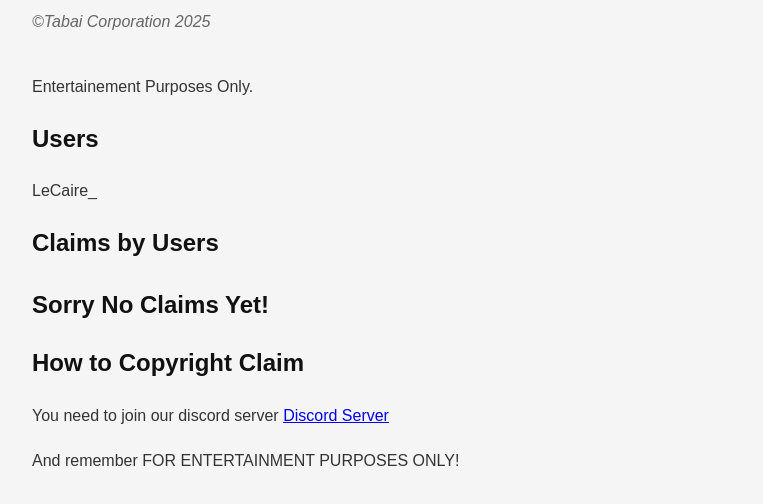
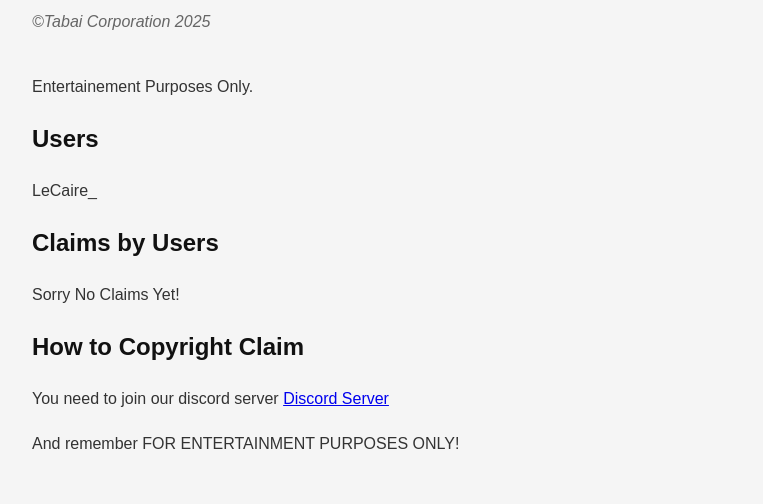
Before and after one commit to LeCaire1/tco, a plain HTML site: page index.html in a window 1280 px wide. Shown: the part 116-620 px from the top of the page, without its empty margins (258-1021 px from the left). Drawn offline with Linux system fonts and the light colour scheme.

Commit message:
ok novou kod

```diff
--- a/index.html
+++ b/index.html
@@ -30,6 +30,10 @@
       margin-top: -10px;
       margin-bottom: 40px;
     }
+    /* Ajout de cette règle pour s'assurer que le texte ne soit pas en gras */
+    .no-bold {
+      font-weight: normal;
+    }
   </style>
 </head>
 <body>
@@ -38,11 +42,11 @@
 
   <p>Entertainement Purposes Only.</p>
 
- <h2>Users</h2>
+  <h2>Users</h2>
   <p>LeCaire_</p>
 
-  <h2>Claims by Users<h2>
-  <p>Sorry No Claims Yet!</p>
+  <h2>Claims by Users</h2>
+  <p class="no-bold">Sorry No Claims Yet!</p>
 
   <h2>How to Copyright Claim</h2>
   <p>You need to join our discord server <a href="https://discord.gg/JvnAJ5UN">Discord Server</a></p>
```
